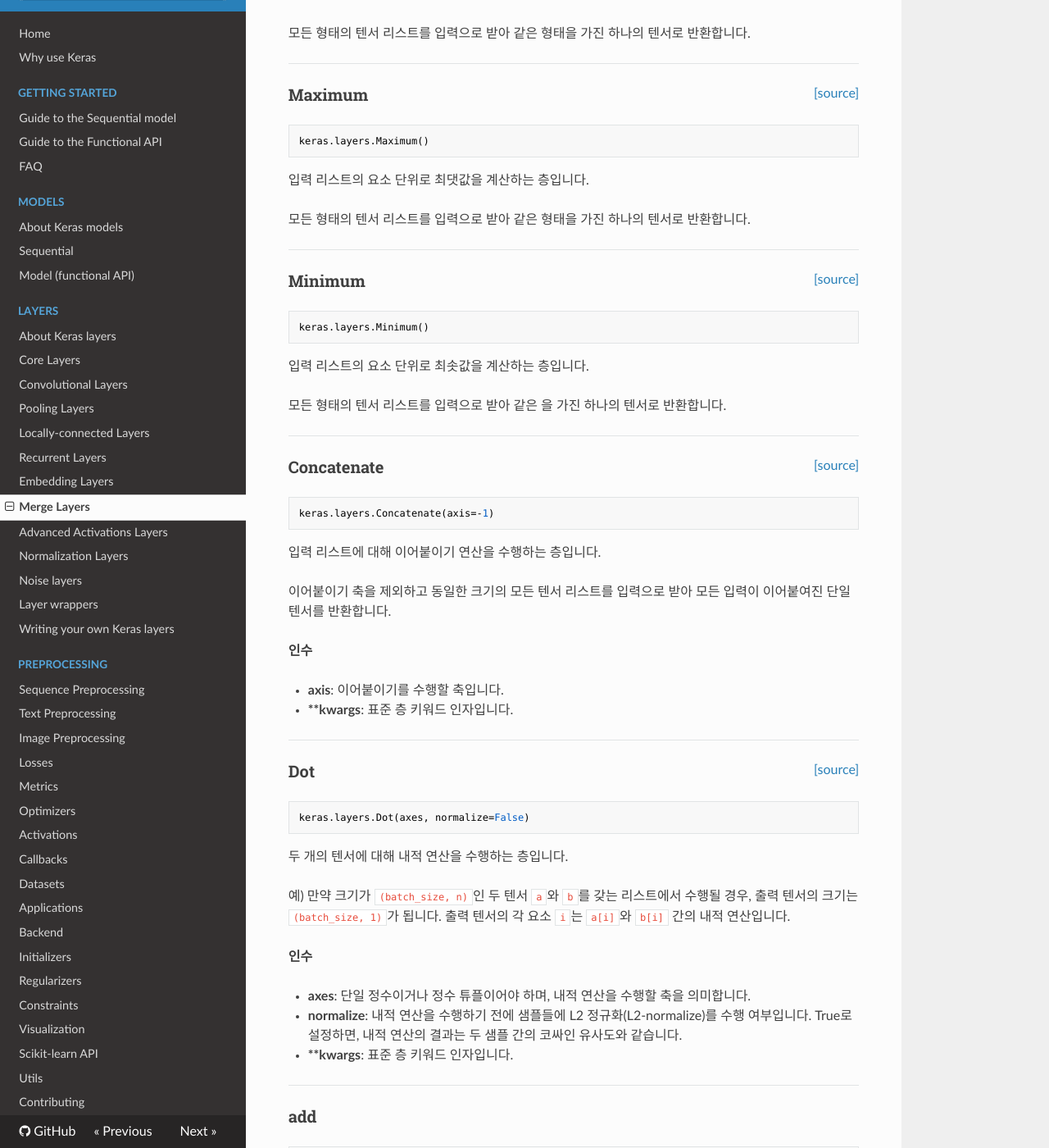
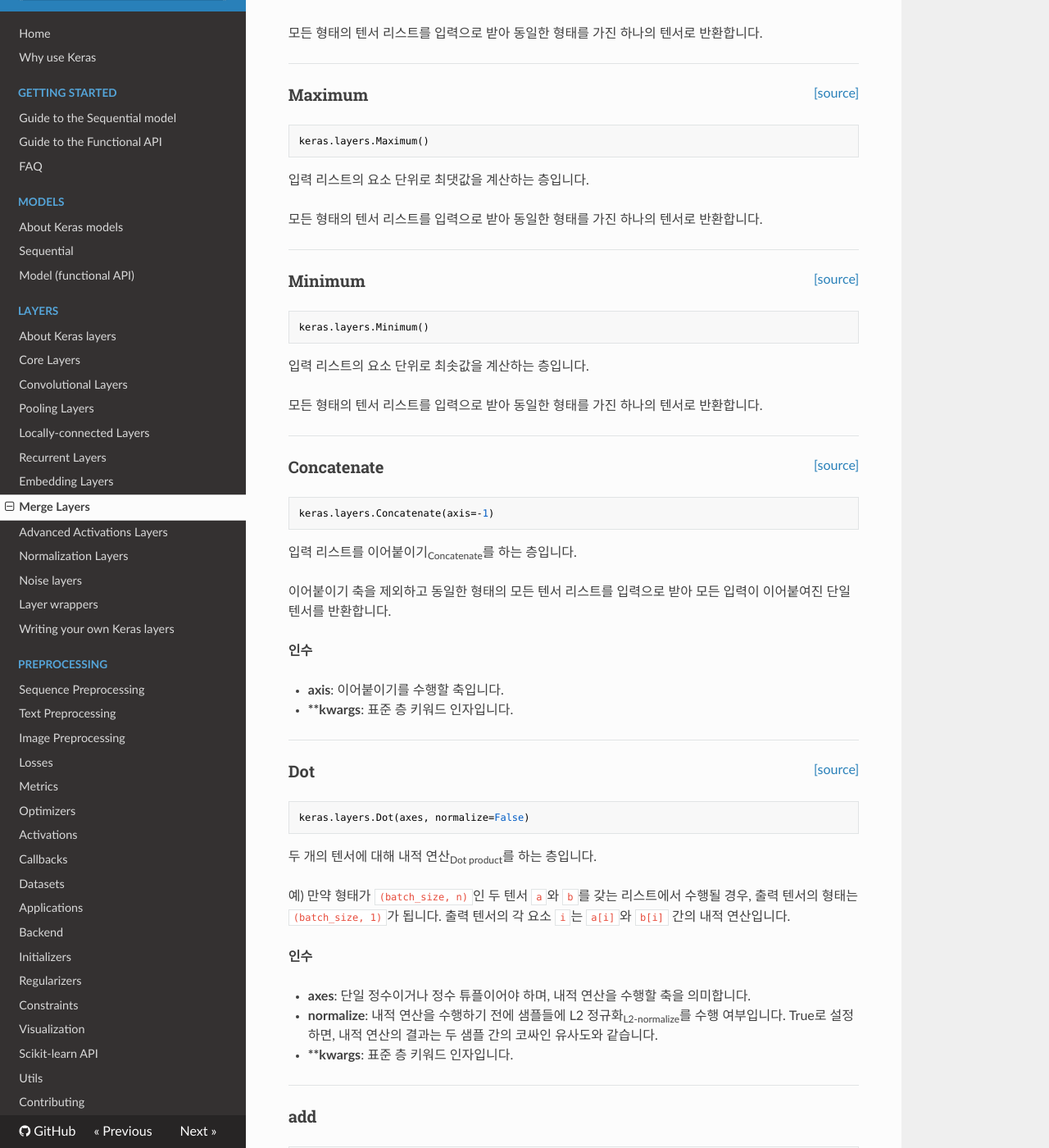
Before and after one commit to keras-team/keras-docs-ko, an MkDocs documentation site: the page built from sources/layers/merge.md, in a window 1280 px wide and 1400 px high, scrolled down 1433 px. Shown: the whole window at 82% size. Built offline with MkDocs 1.6.1, drawn with Linux system fonts in a browser that asks for light colours; nearby versions of some CDN libraries; some of the changed text lies outside the part shown.

Commit message:
Retranslate merge_v3
@Naruu 피드백 받은거 수정했습니다. 확인해주세요~!

````diff
--- a/sources/layers/merge.md
+++ b/sources/layers/merge.md
@@ -6,15 +6,13 @@
 keras.layers.Add()
 ```
 
-입력 리스트를 더하는 층입니다.
+입력 리스트를 더하는 층<sub>Layer</sub>입니다.
 
-모든 형태의 텐서 리스트를 입력받아 같은 형태를 가진 하나의 텐서로 반환합니다.
-
+모든 형태의 텐서 리스트를 입력받아 동일한 형태를 가진 하나의 텐서로 반환합니다.
 
 
 
 __예시__
-
 
 ```python
 import keras
@@ -30,7 +28,7 @@
 model = keras.models.Model(inputs=[input1, input2], outputs=out)
 ```
 
-----
+------
 
 <span style="float:right;">[[source]](https://github.com/keras-team/keras/blob/master/keras/layers/merge.py#L231)</span>
 
@@ -40,7 +38,7 @@
 keras.layers.Subtract()
 ```
 
-두 입력에 대해 뺄셈을 수행하는 층입니다.
+두 입력에 대해 뺄셈을 하는 층입니다.
 
 동일한 형태를 가진 텐서 리스트(2개의 텐서)를 입력으로 받아
 동일한 형태의 텐서(inputs[0] - inputs[1])로 1개를 반환합니다.
@@ -48,7 +46,6 @@
 
 
 __예시__
-
 
 ```python
 import keras
@@ -64,7 +61,7 @@
 model = keras.models.Model(inputs=[input1, input2], outputs=out)
 ```
 
-----
+------
 
 <span style="float:right;">[[source]](https://github.com/keras-team/keras/blob/master/keras/layers/merge.py#L268)</span>
 
@@ -74,11 +71,11 @@
 keras.layers.Multiply()
 ```
 
-입력 리스트를 요소 단위로 곱하는 층입니다.
+입력 리스트를 요소 단위<sub>Element-wise</sub>로 곱하는 층입니다.
 
-모튼 형태의 텐서 리스트를 입력으로 받아 같은 형태을 가진 하나의 텐서로 반환합니다.
+모튼 형태의 텐서 리스트를 입력으로 받아 동일한 형태를 가진 하나의 텐서로 반환합니다.
 
-----
+------
 
 <span style="float:right;">[[source]](https://github.com/keras-team/keras/blob/master/keras/layers/merge.py#L283)</span>
 
@@ -90,9 +87,9 @@
 
 입력 리스트의 평균을 계산하는 층입니다
 
-모든 형태의 텐서 리스트를 입력으로 받아 같은 형태을 가진 하나의 텐서로 반환합니다.
+모든 형태의 텐서 리스트를 입력으로 받아 동일한 형태를 가진 하나의 텐서로 반환합니다.
 
-----
+------
 
 <span style="float:right;">[[source]](https://github.com/keras-team/keras/blob/master/keras/layers/merge.py#L298)</span>
 
@@ -104,11 +101,12 @@
 
 입력 리스트의 요소 단위로 최댓값을 계산하는 층입니다.
 
-모든 형태의 텐서 리스트를 입력으로 받아 같은 형태을 가진 하나의 텐서로 반환합니다.
+모든 형태의 텐서 리스트를 입력으로 받아 동일한 형태를 가진 하나의 텐서로 반환합니다.
 
-----
+------
 
 <span style="float:right;">[[source]](https://github.com/keras-team/keras/blob/master/keras/layers/merge.py#L313)</span>
+
 ### Minimum
 
 ```python
@@ -117,9 +115,9 @@
 
 입력 리스트의 요소 단위로 최솟값을 계산하는 층입니다.
 
-모든 형태의 텐서 리스트를 입력으로 받아 같은 을 가진 하나의 텐서로 반환합니다.
+모든 형태의 텐서 리스트를 입력으로 받아 동일한 형태를 가진 하나의 텐서로 반환합니다.
 
-----
+------
 
 <span style="float:right;">[[source]](https://github.com/keras-team/keras/blob/master/keras/layers/merge.py#L328)</span>
 
@@ -129,9 +127,9 @@
 keras.layers.Concatenate(axis=-1)
 ```
 
-입력 리스트에 대해 이어붙이기 연산을 수행하는 층입니다.
+입력 리스트를 이어붙이기<sub>Concatenate</sub>를 하는 층입니다.
 
-이어붙이기 축을 제외하고 동일한 크기의 모든 텐서 리스트를 입력으로 받아
+이어붙이기 축을 제외하고 동일한 형태의 모든 텐서 리스트를 입력으로 받아
 모든 입력이 이어붙여진 단일 텐서를 반환합니다.
 
 
@@ -141,29 +139,29 @@
 - __axis__: 이어붙이기를 수행할 축입니다.
 - __**kwargs__: 표준 층 키워드 인자입니다.
 
-----
+------
 
 <span style="float:right;">[[source]](https://github.com/keras-team/keras/blob/master/keras/layers/merge.py#L416)</span>
+
 ### Dot
 
 ```python
 keras.layers.Dot(axes, normalize=False)
 ```
 
-두 개의 텐서에 대해 내적 연산을 수행하는 층입니다.
+두 개의 텐서에 대해 내적 연산<sub>Dot product</sub>를 하는 층입니다.
 
-예) 만약 크기가 `(batch_size, n)`인 두 텐서 `a`와 `b`를 갖는 리스트에서 수행될 경우, 출력 텐서의 크기는 `(batch_size, 1)`가 됩니다. 출력 텐서의 각 요소 `i`는 `a[i]`와 `b[i]` 간의 내적 연산입니다.
+예) 만약 형태가 `(batch_size, n)`인 두 텐서 `a`와 `b`를 갖는 리스트에서 수행될 경우, 출력 텐서의 형태는 `(batch_size, 1)`가 됩니다. 출력 텐서의 각 요소 `i`는 `a[i]`와 `b[i]` 간의 내적 연산입니다.
 
 __인수__
 
 - __axes__:  단일 정수이거나  정수 튜플이어야 하며, 내적 연산을 수행할 축을 의미합니다.
-- __normalize__: 내적 연산을 수행하기 전에 샘플들에 L2 정규화(L2-normalize)를 수행 여부입니다. True로 설정하면, 내적 연산의 결과는 두 샘플 간의 코싸인 유사도와 같습니다.
+- __normalize__: 내적 연산을 수행하기 전에 샘플들에 L2 정규화<sub>L2-normalize</sub>를 수행 여부입니다. True로 설정하면, 내적 연산의 결과는 두 샘플 간의 코싸인 유사도와 같습니다.
 - __**kwargs__: 표준 층 키워드 인자입니다.
 
-----
+------
 
 ### add
-
 
 ```python
 keras.layers.add(inputs)
@@ -174,16 +172,13 @@
 __인수__
 
 - __inputs__: 입력 텐서의 리스트입니다. 최소 2개 이상의 텐서를 포함해야합니다.
-
 - __**kwargs__: 표준  키워드 인자입니다.
-
 
 __반환값__
 
 입력값의 합인 텐서를 반환합니다.
 
 __예시__
-
 
 ```python
 import keras
@@ -198,10 +193,9 @@
 model = keras.models.Model(inputs=[input1, input2], outputs=out)
 ```
 
-----
+------
 
 ### subtract
-
 
 ```python
 keras.layers.subtract(inputs)
@@ -220,7 +214,6 @@
 
 __예시__
 
-
 ```python
 import keras
 
@@ -234,10 +227,9 @@
 model = keras.models.Model(inputs=[input1, input2], outputs=out)
 ```
 
-----
+------
 
 ### multiply
-
 
 ```python
 keras.layers.multiply(inputs)
@@ -254,10 +246,10 @@
 
 입력 텐서의 요소 단위 연산 결과가 단일 텐서로 반환됩니다.
 
-----
+
+------
 
 ### average
-
 
 ```python
 keras.layers.average(inputs)
@@ -274,10 +266,10 @@
 
 입력 텐서들의 평균값을 연산 결과가 단일 텐서로 반환됩니다.
 
-----
+
+------
 
 ### maximum
-
 
 ```python
 keras.layers.maximum(inputs)
@@ -294,10 +286,10 @@
 
 입력값의 요소 단위로 최대값 연산을 수행한 결과를 담은 텐서
 
-----
+
+------
 
 ### minimum
-
 
 ```python
 keras.layers.minimum(inputs)
@@ -314,10 +306,9 @@
 
 입력 텐서들에 대해 입력 단위로 최댓값 연산을 수행된 결과가 단일 텐서로 반환됩니다.
 
-----
+------
 
 ### concatenate
-
 
 ```python
 keras.layers.concatenate(inputs, axis=-1)
@@ -335,10 +326,10 @@
 
 입력들에 대해 축 `axis`를 통해 이어붙이기를 수행한 결과를 단일 텐서로 반환합니다.
 
-----
+
+------
 
 ### dot
-
 
 ```python
 keras.layers.dot(inputs, axes, normalize=False)
````
